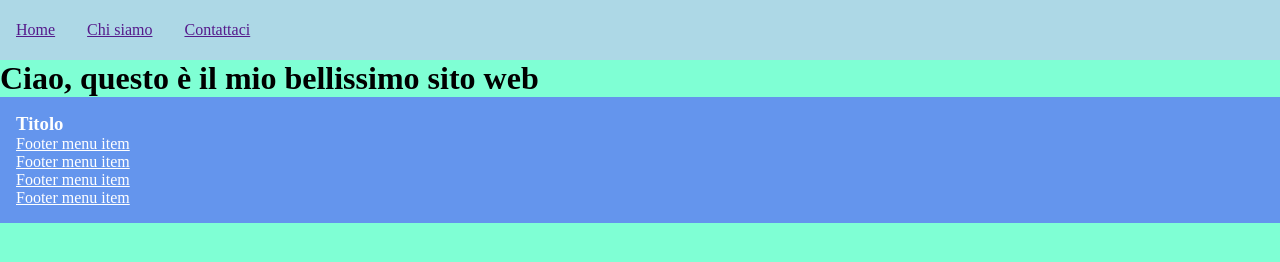
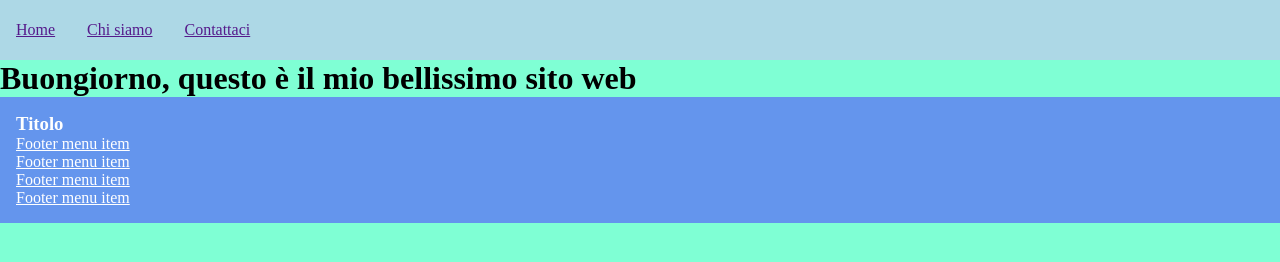
Before and after one commit to olga-demina/git-branch-merge, a plain HTML site: page index.html in a window 1280 px wide. Drawn offline with Linux system fonts and the light colour scheme.

Commit message:
Cambiato il titolo del main

```diff
--- a/index.html
+++ b/index.html
@@ -18,7 +18,7 @@
        </nav>
     </header>
     <main>
-      <h1>Ciao, questo è il mio bellissimo sito web</h1>
+      <h1>Buongiorno, questo è il mio bellissimo sito web</h1>
     </main>
     <footer>
         <h3>Titolo</h3>
```
